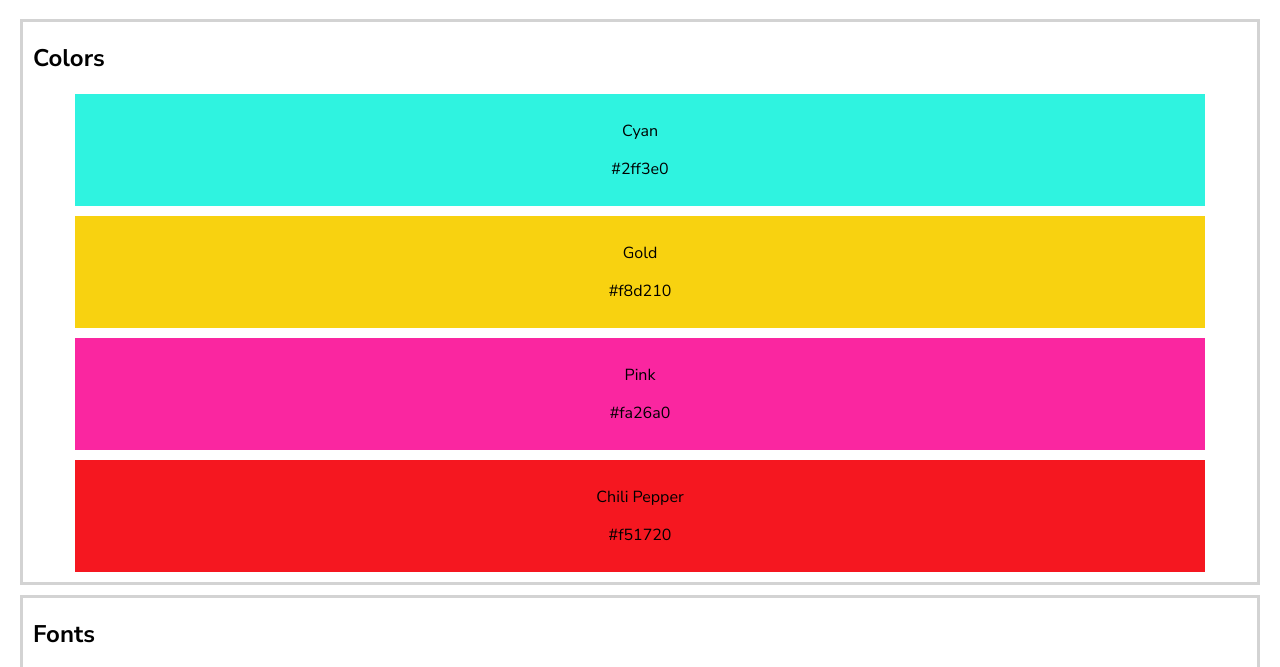
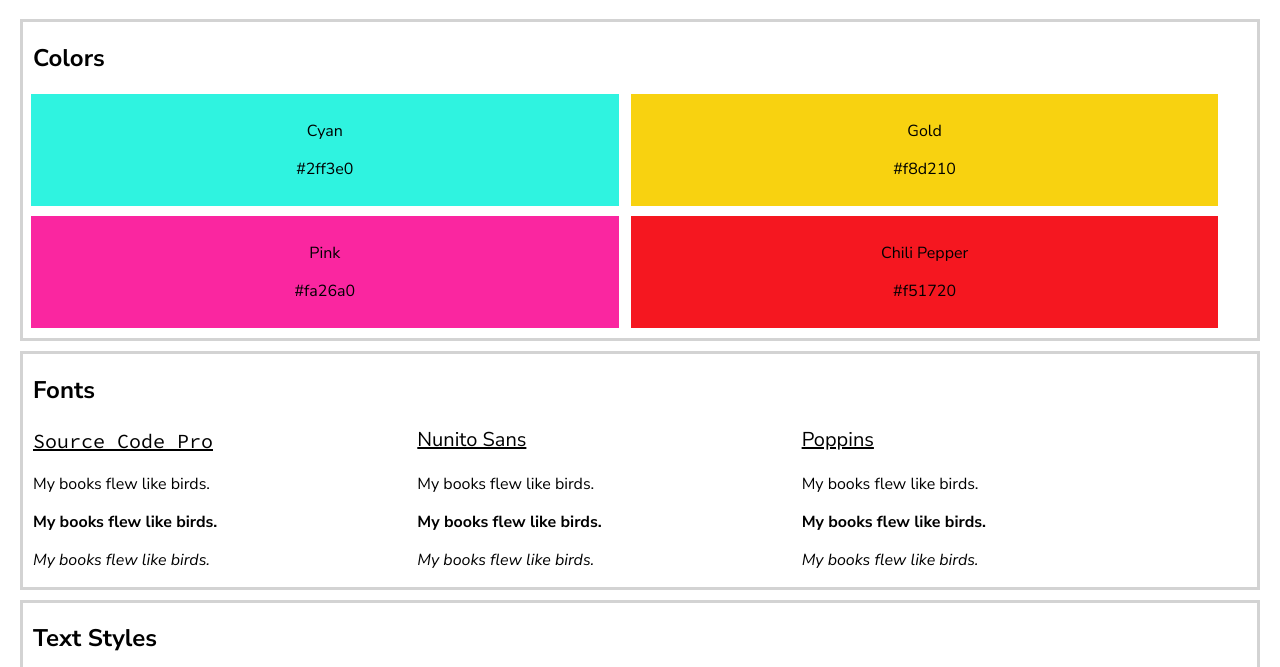
Before and after one commit to Lesego-S/design-style-guide, a plain HTML site: page index.html in a window 1280 px wide. Shown: the part 67-734 px from the top of the page. Drawn offline with Linux system fonts and the light colour scheme.

Commit message:
Implement tablet styles to color and font panels

```diff
--- a/styles.css
+++ b/styles.css
@@ -1,3 +1,5 @@
+/* Mobile-first base styles */
+
 body {
     font-family: 'Nunito Sans', sans-serif;
     margin: 10px;
@@ -117,3 +119,27 @@ body {
     font-size: 14px;
     font-family: 'Poppins', sans-serif;
 }
+
+/* Tablet (min-width: 768px) */
+
+@media screen and (min-width: 768px) {
+
+    .color-panel, .font-panel {
+        display: inline-block;
+    }
+
+    .color-panel {
+        width: 46%;
+        margin-left: 8px;
+    }
+
+    .font-panel {
+        width: 30%;
+
+    }
+
+    .font-label {
+        margin-top: 0;
+    }
+
+}
```
